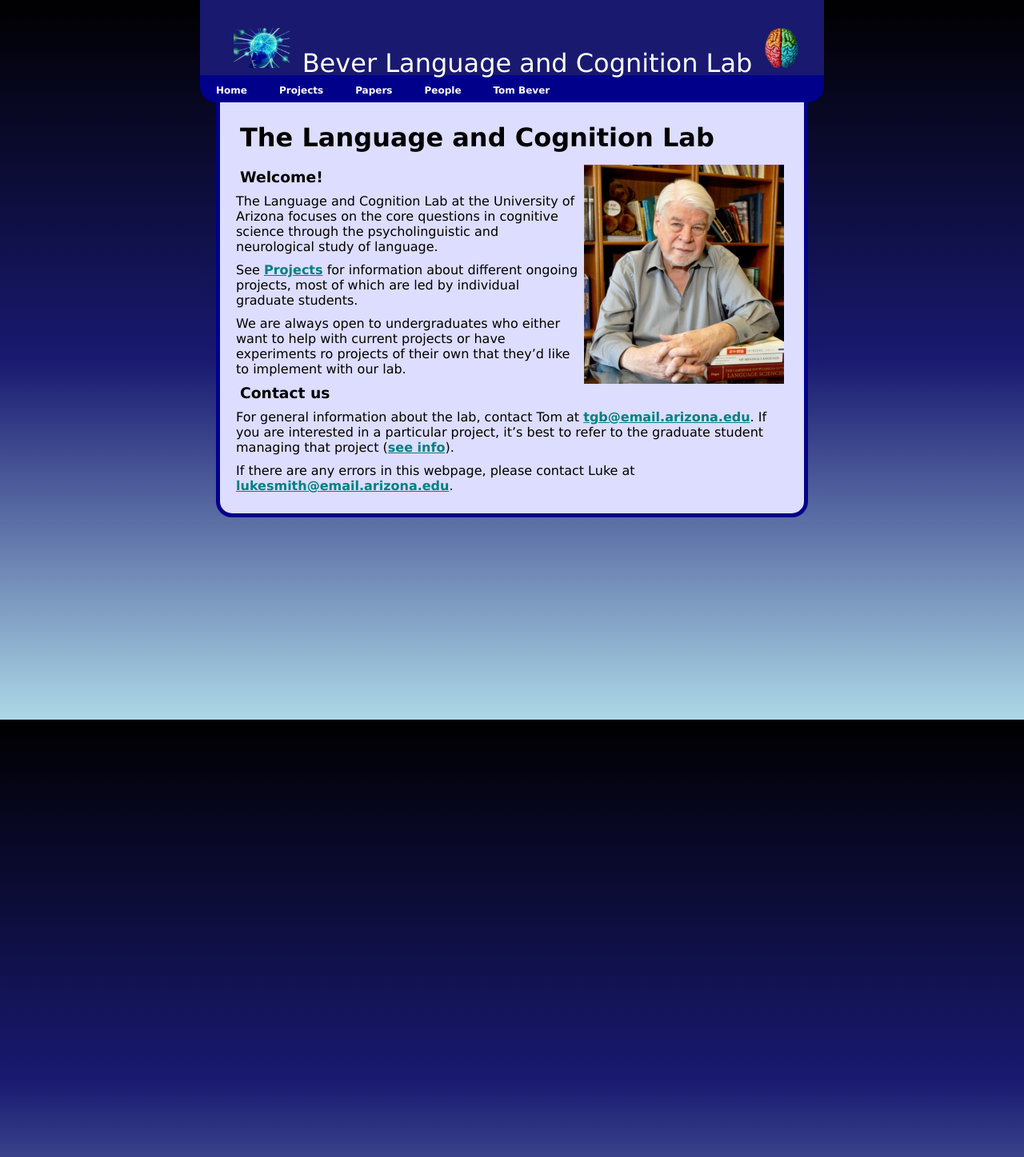
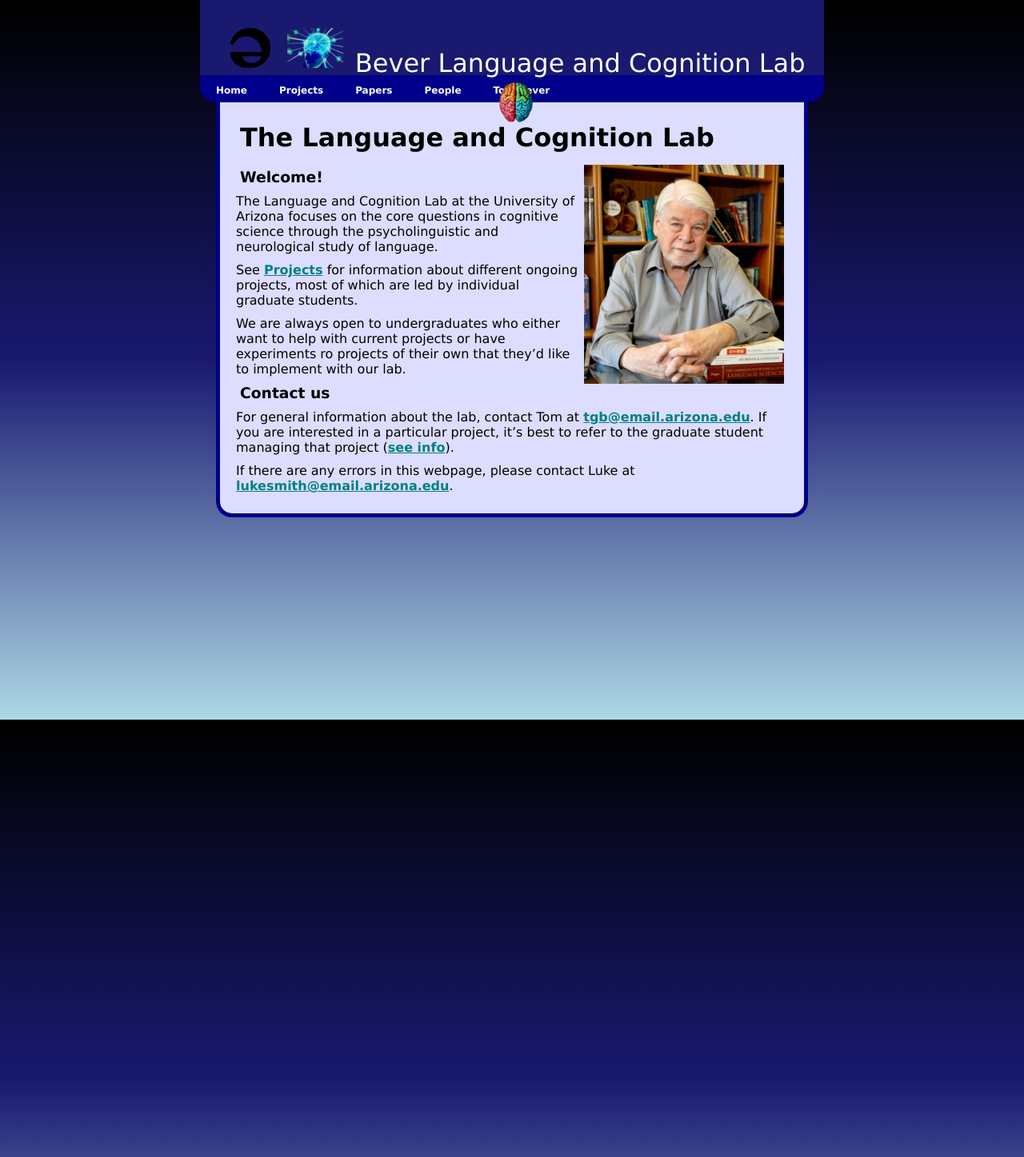
Before and after one commit to coglanglab/coglanglab.github.io, a Jekyll site: the page built from index.md, in a window 1280 px wide. Shown: the whole page at 80% size. Built offline with Jekyll 4.4.1, drawn with Linux system fonts in a browser that asks for light colours; our own code applies the rules of GitHub Pages for plain Markdown files.

Commit message:
Schwa added

```diff
--- a/_layouts/default.html
+++ b/_layouts/default.html
@@ -7,6 +7,7 @@
 	</head>
 	<header>
 <div id="banner">
+	    <img src="images/schwa.png" height="50">
 	    <img src="images/brane.png" height="50">
             Bever Language and Cognition Lab<!-- /logo -->
 	    <img src="images/hemi.png" height="50">
```
Also changed, not shown: images/brane.png, images/brane_big.png (added), images/hemi.png, images/hemi_big.png (added), images/schwa.png (added), images/schwa_big.png (added), 1 other file.
